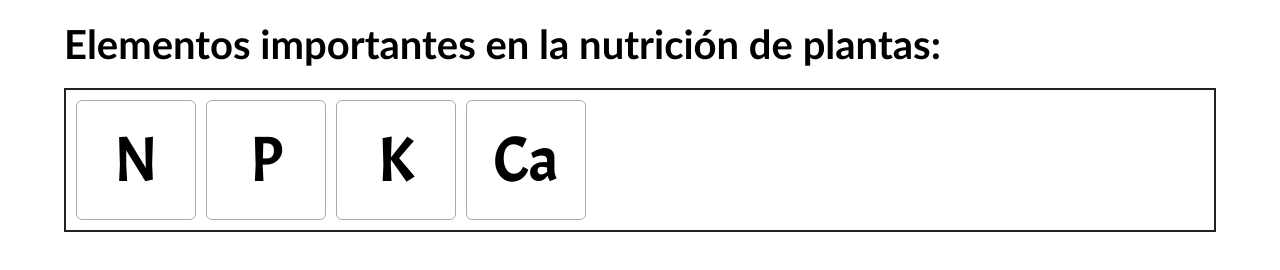
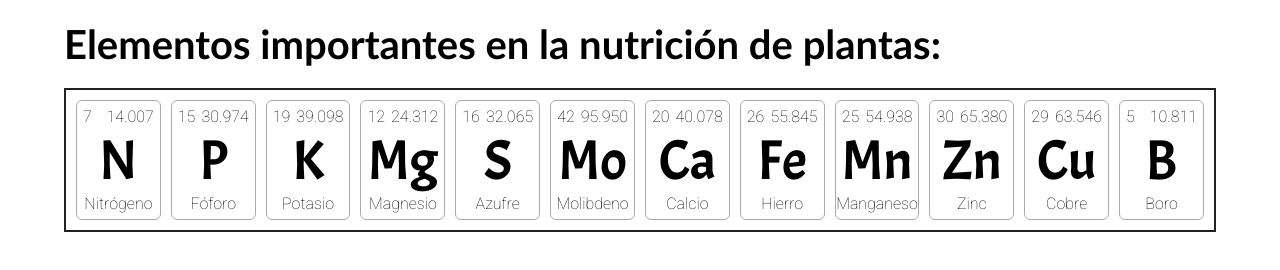
Before and after one commit to sergiorios777/bonsai777, a plain HTML site: page elementos.html in a window 1280 px wide. Drawn offline with Linux system fonts and the light colour scheme.

Commit message:
fue modificado estilo de elementos

```diff
--- a/css/elementos.css
+++ b/css/elementos.css
@@ -31,12 +31,13 @@
 }
 
 .container .caja-elementos .elemento {
+    position: relative;
     width: 120px;
     height: 120px;
     border: 1px solid #aaa;
     border-radius: 6px;
-    font-size: 4rem;
-    font-family: Acme;
+    font-size: 1rem;
+    font-family: Roboto;
     display: flex;
     align-items: center;
     justify-content: center;
@@ -48,13 +49,26 @@
     box-shadow: 2px 2px 2px #111;
 }
 
-.container .caja-elementos .elemento p {
-    width: 100%;
-    height: 100%;
-    border-radius: 6px;
-    display: flex;
-    align-items: center;
-    justify-content: center;
+.container .caja-elementos .elemento .numero {
+    position: absolute;
+    top: 6px;
+    left: 6px;
+}
+
+.container .caja-elementos .elemento .peso {
+    position: absolute;
+    top: 6px;
+    right: 6px;
+}
+
+.container .caja-elementos .elemento .nombre {
+    position: absolute;
+    bottom: 6px;
+}
+
+.container .caja-elementos .elemento .simbolo {
+    font-family: Acme;
+    font-size: 3.5rem;
 }
 
 .container .caja-elementos .elemento:hover .nitrogeno {
@@ -81,7 +95,7 @@
     font-family: Roboto;
     color: #000;
     border: 1px solid #ccc;
-    background: #eee;
+    background: #fff;
     padding: 10px;
 }
 
--- a/elementos.html
+++ b/elementos.html
@@ -12,10 +12,78 @@
         <div class="row">
             <h1>Elementos importantes en la nutrición de plantas:</h1>
             <div class="caja-elementos">
-                <div class="elemento"><p class="nitrogeno">N</p></div>
-                <div class="elemento"><p class="fosforo">P</p></div>
-                <div class="elemento"><p class="potasio">K</p></div>
-                <div class="elemento"><p class="calcio">Ca</p></div>
+                <div class="elemento">
+                    <p class="numero">7</p>
+                    <p class="peso">14.007</p>
+                    <p class="simbolo">N</p>
+                    <p class="nombre">Nitro&#769;geno</p>
+                </div>
+                <div class="elemento">
+                    <p class="numero">15</p>
+                    <p class="peso">30.974</p>
+                    <p class="simbolo">P</p>
+                    <p class="nombre">Fo&#769;foro</p>
+                </div>
+                <div class="elemento">
+                    <p class="numero">19</p>
+                    <p class="peso">39.098</p>
+                    <p class="simbolo">K</p>
+                    <p class="nombre">Potasio</p>
+                </div>
+                <div class="elemento">
+                    <p class="numero">12</p>
+                    <p class="peso">24.312</p>
+                    <p class="simbolo">Mg</p>
+                    <p class="nombre">Magnesio</p>
+                </div>
+                <div class="elemento">
+                    <p class="numero">16</p>
+                    <p class="peso">32.065</p>
+                    <p class="simbolo">S</p>
+                    <p class="nombre">Azufre</p>
+                </div>
+                <div class="elemento">
+                    <p class="numero">42</p>
+                    <p class="peso">95.950</p>
+                    <p class="simbolo">Mo</p>
+                    <p class="nombre">Molibdeno</p>
+                </div>
+                <div class="elemento">
+                    <p class="numero">20</p>
+                    <p class="peso">40.078</p>
+                    <p class="simbolo">Ca</p>
+                    <p class="nombre">Calcio</p>
+                </div>
+                <div class="elemento">
+                    <p class="numero">26</p>
+                    <p class="peso">55.845</p>
+                    <p class="simbolo">Fe</p>
+                    <p class="nombre">Hierro</p>
+                </div>
+                <div class="elemento">
+                    <p class="numero">25</p>
+                    <p class="peso">54.938</p>
+                    <p class="simbolo">Mn</p>
+                    <p class="nombre">Manganeso</p>
+                </div>
+                <div class="elemento">
+                    <p class="numero">30</p>
+                    <p class="peso">65.380</p>
+                    <p class="simbolo">Zn</p>
+                    <p class="nombre">Zinc</p>
+                </div>
+                <div class="elemento">
+                    <p class="numero">29</p>
+                    <p class="peso">63.546</p>
+                    <p class="simbolo">Cu</p>
+                    <p class="nombre">Cobre</p>
+                </div>
+                <div class="elemento">
+                    <p class="numero">5</p>
+                    <p class="peso">10.811</p>
+                    <p class="simbolo">B</p>
+                    <p class="nombre">Boro</p>
+                </div>
             </div>
         </div>
         <div class="row">
```
